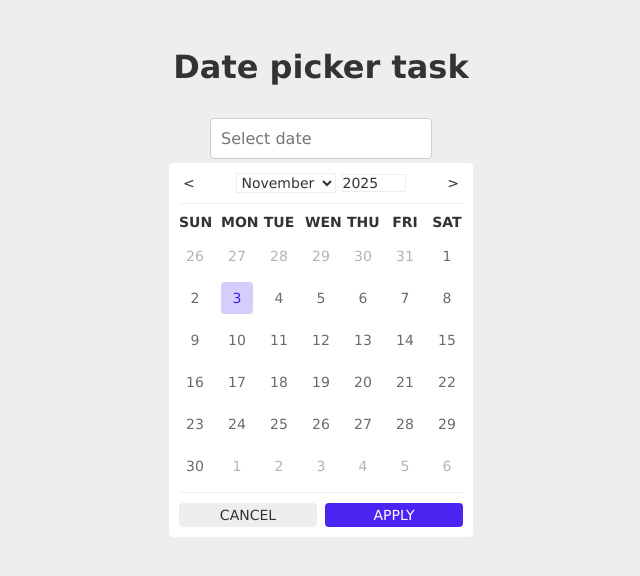
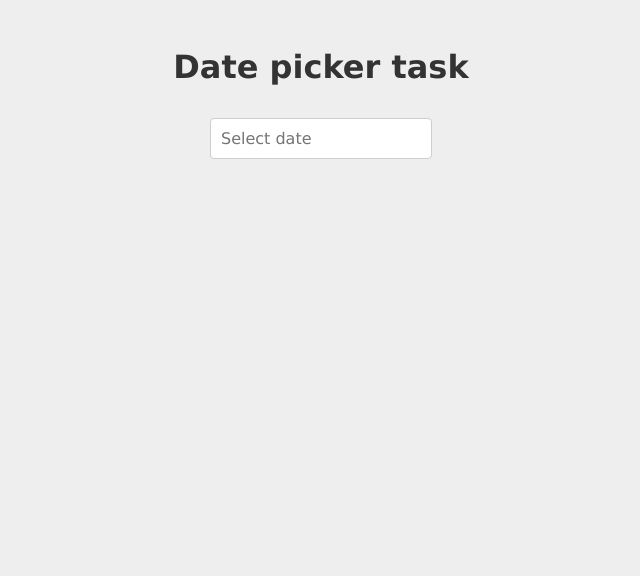
Before and after one commit to Masoud-M/date-picker-task, a plain HTML site: page index.html in a window 1280 px wide. Shown: the whole page, without its empty margins (319-959 px from the left). Drawn offline with Linux system fonts and the light colour scheme.

Commit message:
chore: clean up

```diff
--- a/index.html
+++ b/index.html
@@ -26,7 +26,7 @@
           placeholder="Select date"
         />
 
-        <div class="date-picker" id="date-picker">
+        <div class="date-picker" id="date-picker" hidden>
           <div class="header">
             <button id="prev-btn" aria-label="Previous month">&lt;</button>
 
@@ -50,7 +50,6 @@
                 id="year-input"
                 type="number"
                 class="year-input"
-                value="2024"
               />
             </div>
 
--- a/main.js
+++ b/main.js
@@ -100,9 +100,7 @@ function displayDates() {
     for (let i = 1; i <= lastDayOfMonth.getDate(); i++) {
         // i = 1 => cause of days being zero indexed
 
-        const isToday = selectedDate.getDate() === i && selectedDate.getFullYear() === year && selectedDate.getMonth() === month;
-
-        const button = createDatesButton(i, false, isToday)
+        const button = createDatesButton(i, false)
         button.addEventListener("click", handleDateClick)
         dates.appendChild(button)
     }
@@ -118,12 +116,17 @@ function displayDates() {
 
 }
 
-function createDatesButton(text, isDisabled = false, isToday = false) {
+function createDatesButton(text, isDisabled = false) {
+    const currentDate = new Date();
+
+    const isToday = currentDate.getDate() === text && currentDate.getFullYear() === year && currentDate.getMonth() === month;
+
     const li = document.createElement("li");
     const button = document.createElement("button");
     button.textContent = text;
     button.disabled = isDisabled;
     button.classList.toggle("today", isToday);
+
     li.appendChild(button);
     return li;
 }
--- a/style.css
+++ b/style.css
@@ -136,6 +136,10 @@ ol {
         opacity: 0.5;
         pointer-events: none;
         user-select: none;
+
+        /* if it's disabled overwrite the .today styles so we don't end up with duplicated today dates */
+        background-color: transparent !important;
+        color: var(--body-text-color) !important;
     }
 
     .dates li button:hover {
```
